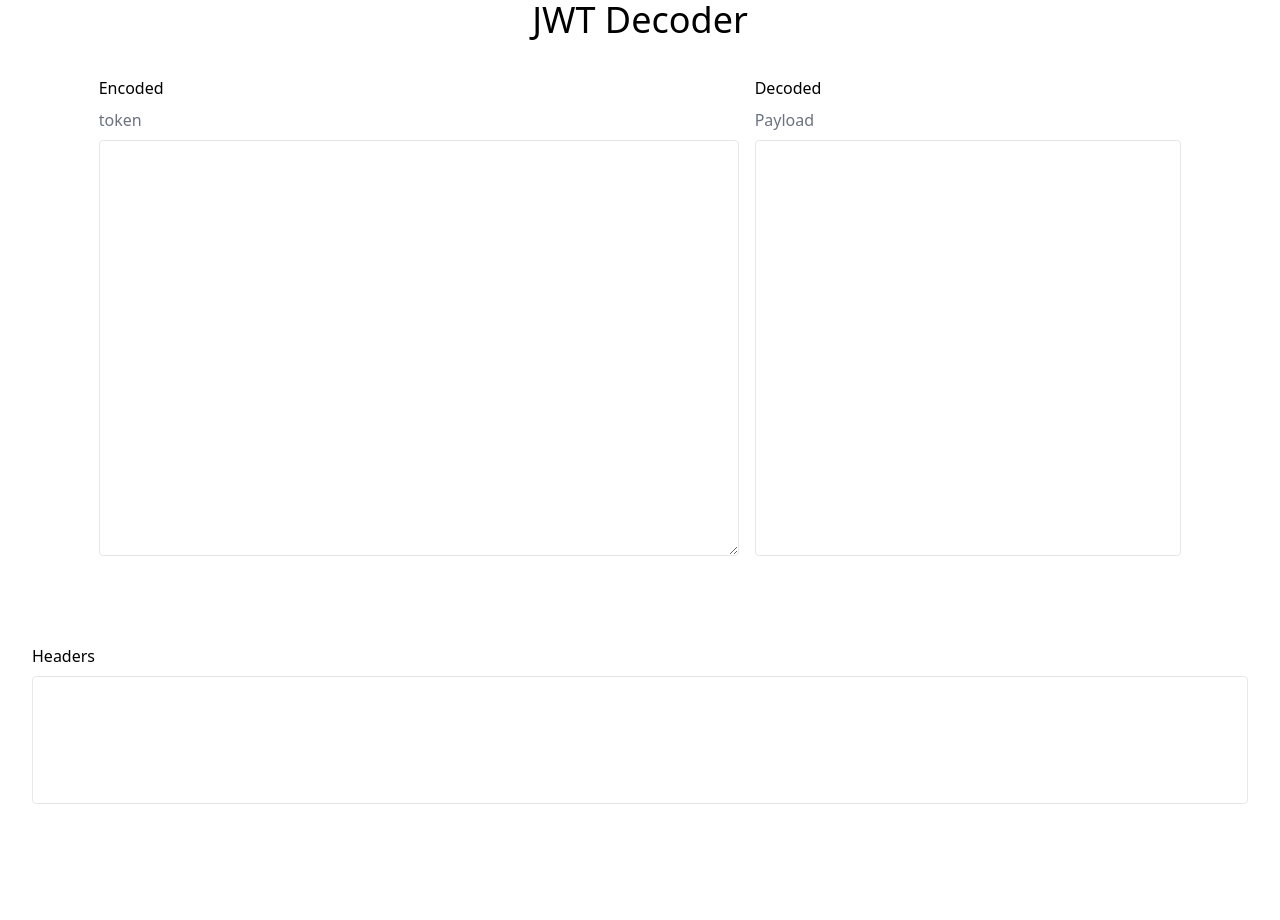
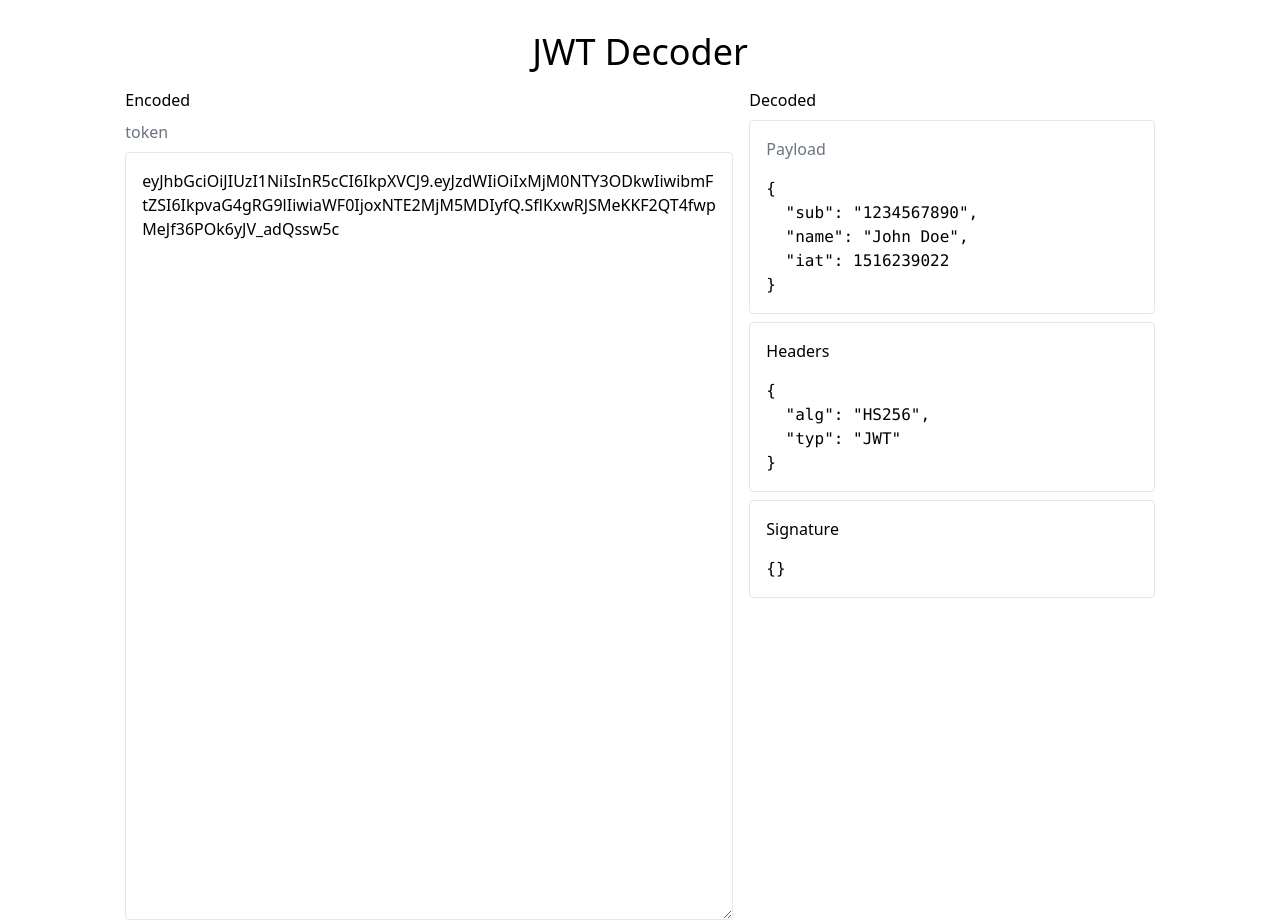
Before and after one commit to JimmyMtl/jwt-parser-react, a React (Vite) app: page / in a window 1280 px wide. Before the commit the page ends 840 px from the top, so only its background shows below. Built offline with nearby package versions, Linux system fonts and the light colour scheme.

Commit message:
Add base of jwt decoder using React Context

```diff
--- a/src/App.jsx
+++ b/src/App.jsx
@@ -1,8 +1,13 @@
 import "./App.scss";
 import Main from "./pages/Main/Main.jsx";
+import JWTProvider from "./reducers/JWT/JWTContext.jsx";
 
 function App() {
-  return <Main></Main>;
+  return (
+    <JWTProvider>
+      <Main />
+    </JWTProvider>
+  );
 }
 
 export default App;
--- a/src/components/Parts/Decoded/Decoded.jsx
+++ b/src/components/Parts/Decoded/Decoded.jsx
@@ -1,12 +1,26 @@
-import React from "react";
+import React, { useContext } from "react";
+import { JWTContext } from "../../../reducers/JWT/JWTContext.jsx";
+import style from "./Decoded.module.scss";
 
 const Decoded = () => {
+  const { jwtHeader, jwtPayload, jwtSignature } = useContext(JWTContext);
+
   return (
-    <div className={"flex flex-col gap-2 h-3/5 w-1/3"}>
+    <div className={"flex flex-col gap-2 md:w-1/3"}>
       <h2>Decoded</h2>
       <div className="flex flex-col w-full gap-2 h-full">
-        <span className={"text-gray-500"}>Payload</span>
-        <div className={"border border-gray-200 w-full h-full rounded"}></div>
+        <div className={style.decodedPart}>
+          <span className={"text-gray-500"}>Payload</span>
+          <pre>{JSON.stringify(jwtPayload, null, 2)}</pre>
+        </div>
+        <div className={style.decodedPart}>
+          <span>Headers</span>
+          <pre>{JSON.stringify(jwtHeader, null, 2)}</pre>
+        </div>
+        <div className={style.decodedPart}>
+          <span>Signature</span>
+          <pre>{JSON.stringify(jwtSignature, null, 2)}</pre>
+        </div>
       </div>
     </div>
   );
--- /dev/null
+++ b/src/components/Parts/Decoded/Decoded.module.scss
@@ -0,0 +1,7 @@
+.decodedPart {
+  @apply border border-gray-200
+  w-full
+  flex flex-col gap-4
+  rounded
+  p-4;
+}
--- a/src/components/Parts/Encoded/Encoded.jsx
+++ b/src/components/Parts/Encoded/Encoded.jsx
@@ -1,17 +1,33 @@
-import React from "react";
+import React, { useContext, useEffect, useState } from "react";
+import { JWTContext } from "../../../reducers/JWT/JWTContext.jsx";
 
 const Encoded = () => {
+  const { token, dispatch } = useContext(JWTContext);
+  useEffect(() => {}, [token]);
+  // const [token, setToken] = useState("");
+
+  const handleChange = (e) => {
+    dispatch({
+      type: "UPDATE_TOKEN",
+      payload: {
+        token: e.target.value,
+      },
+    });
+  };
+
   return (
-    <div className={"flex flex-col h-3/5 gap-2 w-1/2"}>
+    <div className={"flex flex-col gap-2 md:w-1/2"}>
       <h2>Encoded</h2>
       <div className="flex flex-col w-full gap-2 h-full">
         <label className={"text-gray-500"} htmlFor="token">
           token
         </label>
         <textarea
-          className={"border border-gray-200 w-full h-full rounded"}
+          className={"border border-gray-200 w-full min-h-full rounded p-4"}
           name="token"
           id="token"
+          value={token}
+          onChange={handleChange}
         ></textarea>
       </div>
     </div>
--- a/src/components/Parts/Headers/Headers.jsx
+++ /dev/null
@@ -1,14 +0,0 @@
-import React from "react";
-
-const Headers = () => {
-  return (
-    <div className={"flex flex-col gap-2 h-1/5 w-full mx-auto px-8"}>
-      <h2>Headers</h2>
-      <div className="flex flex-col w-full gap-2 h-full">
-        <div className={"border border-gray-200 w-full h-full rounded"}></div>
-      </div>
-    </div>
-  );
-};
-
-export default Headers;
--- a/src/pages/Main/Main.jsx
+++ b/src/pages/Main/Main.jsx
@@ -1,16 +1,14 @@
 import React from "react";
 import Decoded from "../../components/Parts/Decoded/Decoded.jsx";
 import Encoded from "../../components/Parts/Encoded/Encoded.jsx";
-import Headers from "../../components/Parts/Headers/Headers.jsx";
 
 const Main = () => {
   return (
-    <main>
+    <main className={"p-8 flex flex-col gap-4"}>
       <h1 className="text-4xl text-center">JWT Decoder</h1>
-      <div className="flex flex-wrap w-full gap-4 justify-center items-center h-screen min-h-screen">
+      <div className="flex md:flex-wrap w-full gap-4 justify-center  h-screen min-h-screen">
         <Encoded></Encoded>
         <Decoded></Decoded>
-        <Headers></Headers>
       </div>
     </main>
   );
--- /dev/null
+++ b/src/reducers/JWT/JWTContext.jsx
@@ -0,0 +1,37 @@
+import React, { createContext, useEffect, useReducer } from "react";
+import JWTReducer from "./JWTReducer.jsx";
+import { decodeHeader, decodePayload, decodeSignature } from "./JWTActions.jsx";
+
+export const JWTContext = createContext();
+
+export const JWTProvider = ({ children }) => {
+  const initialState = {
+    token:
+      "eyJhbGciOiJIUzI1NiIsInR5cCI6IkpXVCJ9.eyJzdWIiOiIxMjM0NTY3ODkwIiwibmFtZSI6IkpvaG4gRG9lIiwiaWF0IjoxNTE2MjM5MDIyfQ.SflKxwRJSMeKKF2QT4fwpMeJf36POk6yJV_adQssw5c",
+
+    jwtPayload: {},
+    jwtHeader: {},
+    jwtSignature: {},
+  };
+
+  const [state, dispatch] = useReducer(JWTReducer, initialState);
+  const { token } = state;
+  useEffect(() => {
+    dispatch({
+      type: "UPDATE_DECODED_TOKEN",
+      payload: {
+        jwtPayload: decodePayload(state.token),
+        jwtHeader: decodeHeader(state.token),
+        jwtSignature: decodeSignature(state.token),
+      },
+    });
+  }, [token]);
+
+  return (
+    <JWTContext.Provider value={{ ...state, dispatch }}>
+      {children}
+    </JWTContext.Provider>
+  );
+};
+
+export default JWTProvider;
--- /dev/null
+++ b/src/reducers/JWT/JWTReducer.jsx
@@ -0,0 +1,17 @@
+const JWTReducer = (state, action) => {
+  switch (action.type) {
+    case "UPDATE_TOKEN":
+      return {
+        ...state,
+        token: action.payload?.token || "",
+      };
+    case "UPDATE_DECODED_TOKEN":
+      return {
+        ...state,
+        ...action.payload,
+      };
+    default:
+      return state;
+  }
+};
+export default JWTReducer;
```
Also changed, not shown: src/reducers/JWT/JWTActions.jsx (added, +39 -0 lines).
